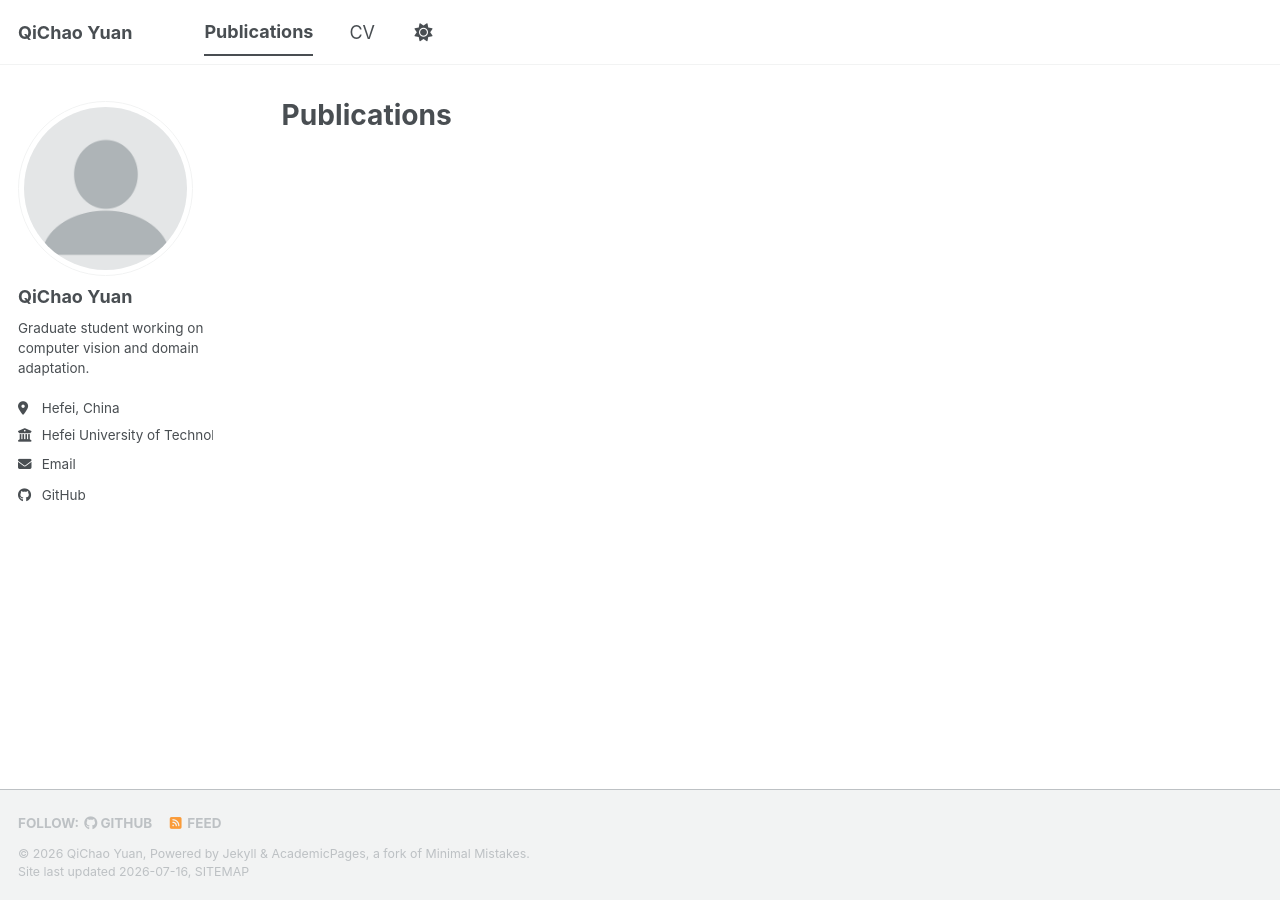
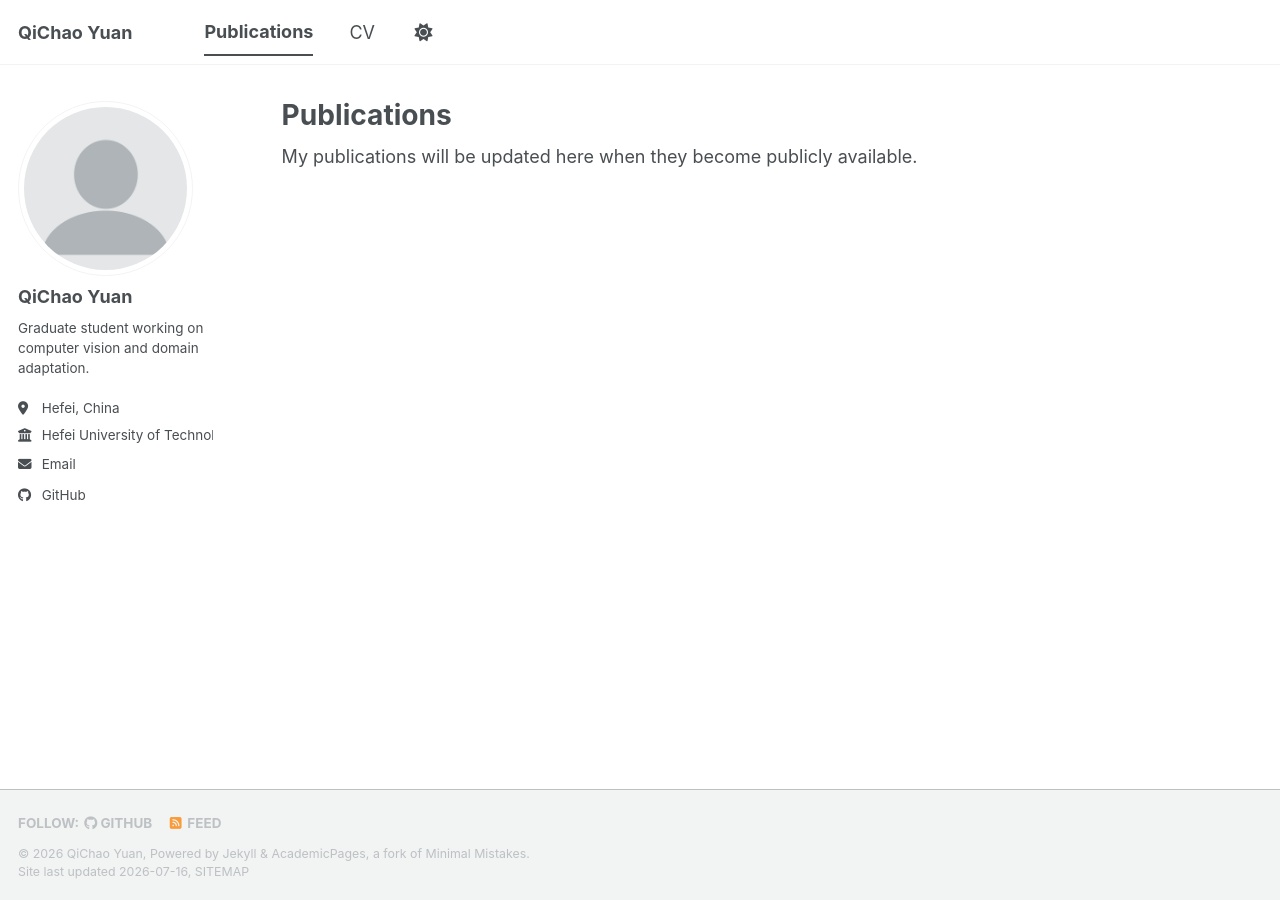
Before and after one commit to yuanqichao197-del/yuanqichao197-del.github.io, a Jekyll site: the page built from _pages/publications.html, in a window 1280 px wide. Built offline with Jekyll 4.4.1, drawn with Linux system fonts in a browser that asks for light colours; a style sheet for code colours, icons or effects is not loaded.

Commit message:
Update publications.html

```diff
--- a/_pages/publications.html
+++ b/_pages/publications.html
@@ -5,29 +5,44 @@ permalink: /publications/
 author_profile: true
 ---
 
+{% include base_path %}
+
+{% if site.publications.size > 0 %}
+
   {% if site.author.googlescholar %}
-  <div class="wordwrap">You can also find my articles on <a href="{{site.author.googlescholar}}">my Google Scholar profile</a>.</div>
+    <div class="wordwrap">
+      You can also find my articles on
+      <a href="{{ site.author.googlescholar }}">my Google Scholar profile</a>.
+    </div>
   {% endif %}
 
-{% include base_path %}
+  {% if site.publication_category %}
+    {% for category in site.publication_category %}
+      {% assign title_shown = false %}
 
-<!-- New style rendering if publication categories are defined -->
-{% if site.publication_category %}
-  {% for category in site.publication_category  %}
-    {% assign title_shown = false %}
       {% for post in site.publications reversed %}
         {% if post.category != category[0] %}
           {% continue %}
         {% endif %}
+
         {% unless title_shown %}
-        <h2>{{ category[1].title }}</h2><hr />
+          <h2>{{ category[1].title }}</h2>
+          <hr />
           {% assign title_shown = true %}
         {% endunless %}
+
         {% include archive-single.html %}
       {% endfor %}
     {% endfor %}
+
   {% else %}
     {% for post in site.publications reversed %}
       {% include archive-single.html %}
     {% endfor %}
   {% endif %}
+
+{% else %}
+
+My publications will be updated here when they become publicly available.
+
+{% endif %}
```
Lines whose indentation alone changed are shown as unchanged.
